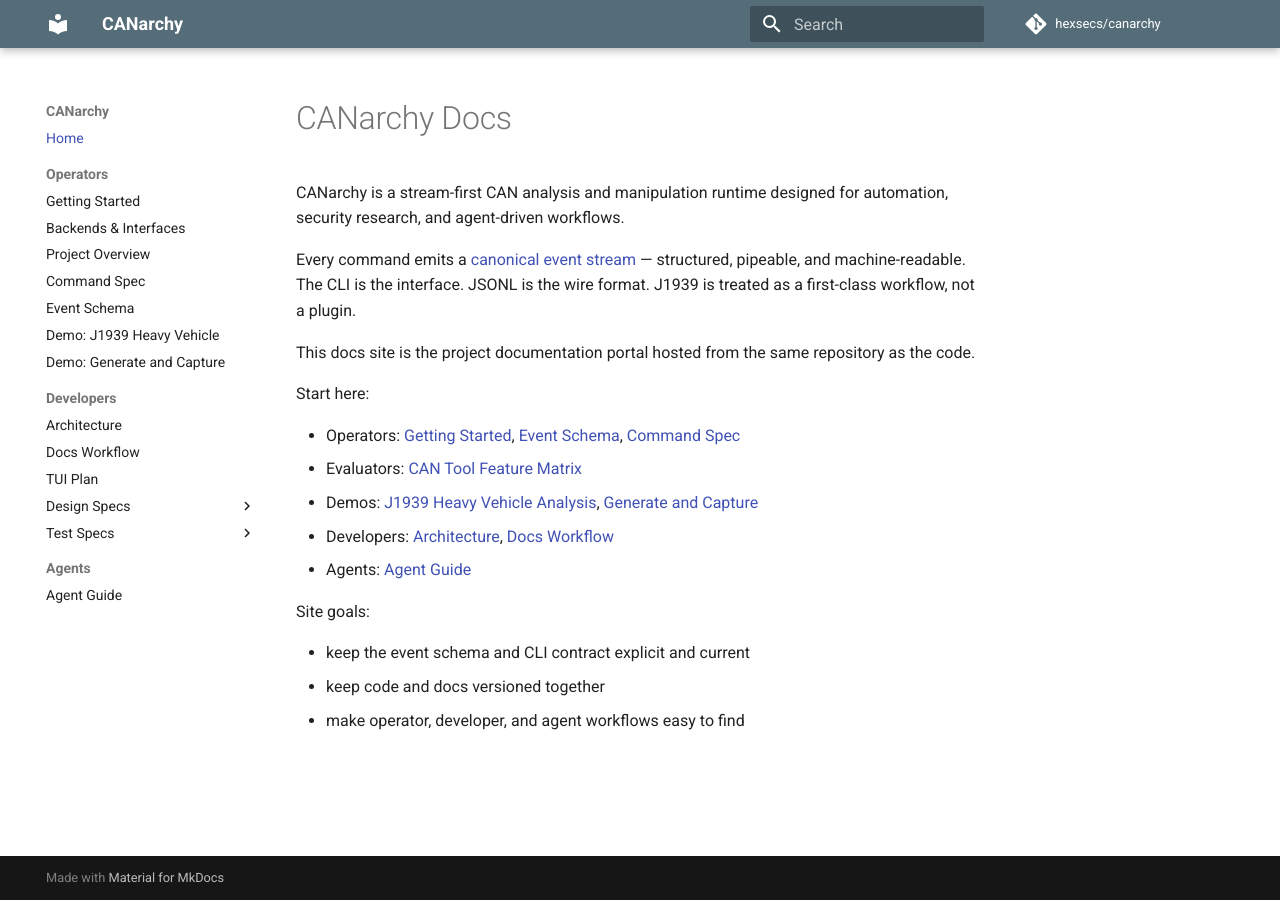
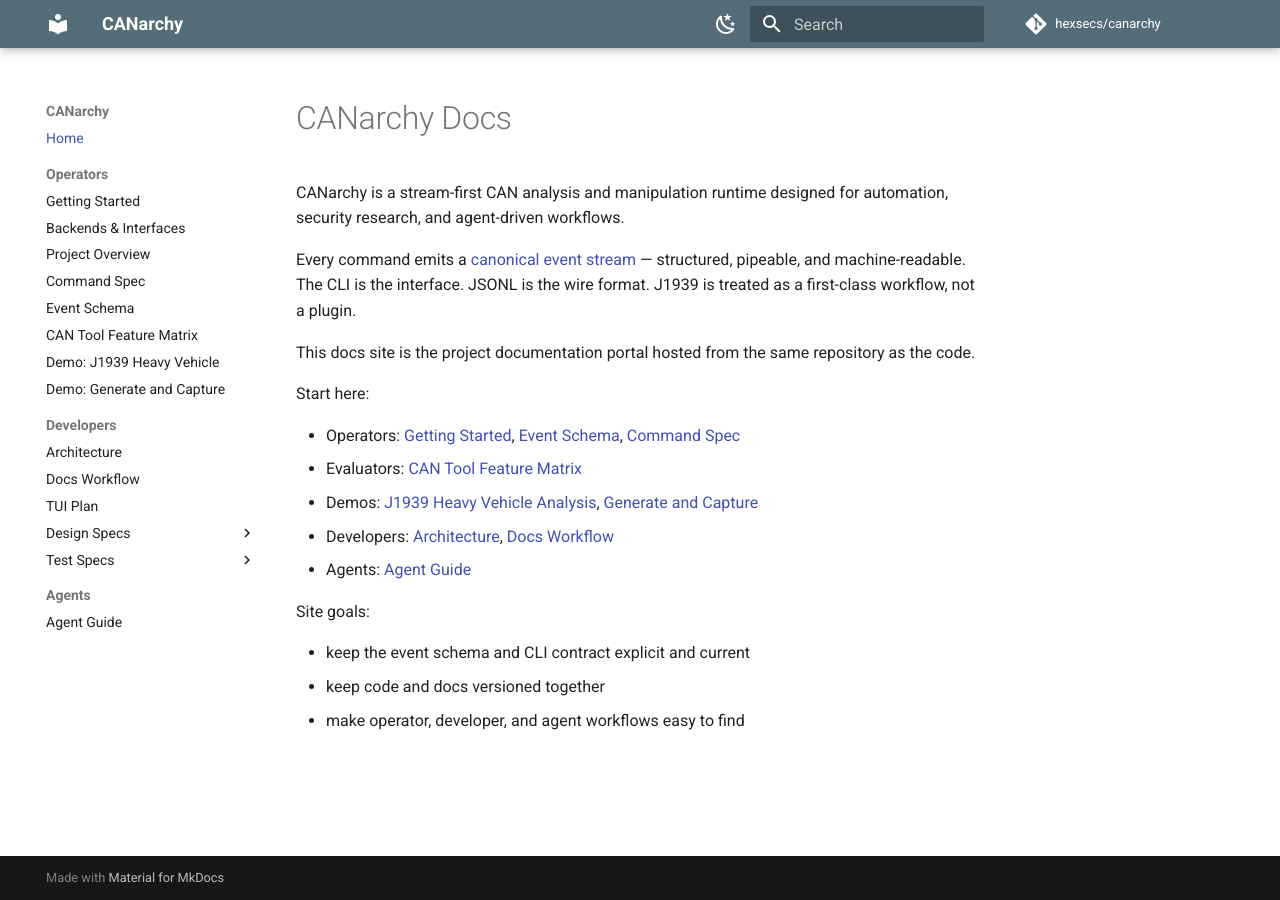
Before and after one commit to hexsecs/canarchy, an MkDocs documentation site: the page built from docs/index.md, in a window 1280 px wide. Built offline with MkDocs 1.6.1 and Material for MkDocs 9.7.7, drawn with Linux system fonts in a browser that asks for light colours; comment, search, counter and statistics services are not loaded.

Commit message:
Add MkDocs theme toggles and nav entries
Update the docs site to support light and dark mode with system preference as the default, and add missing pages to the MkDocs navigation so they are discoverable and strict builds are warning-free. closes #54

```diff
--- a/mkdocs.yml
+++ b/mkdocs.yml
@@ -15,13 +15,26 @@ theme:
     - content.code.copy
   palette:
     - media: "(prefers-color-scheme: light)"
+      toggle:
+        icon: material/weather-night
+        name: Switch to dark mode
       scheme: default
       primary: blue grey
       accent: amber
     - media: "(prefers-color-scheme: dark)"
+      toggle:
+        icon: material/weather-sunny
+        name: Switch to light mode
       scheme: slate
       primary: black
       accent: lime
+    - media: "(prefers-color-scheme)"
+      toggle:
+        icon: material/theme-light-dark
+        name: Use system theme
+      scheme: default
+      primary: blue grey
+      accent: amber
 
 extra_javascript:
   - https://unpkg.com/mermaid@11/dist/mermaid.min.js
@@ -55,6 +68,7 @@ nav:
       - Project Overview: overview.md
       - Command Spec: command_spec.md
       - Event Schema: event-schema.md
+      - CAN Tool Feature Matrix: feature-matrix.md
       - "Demo: J1939 Heavy Vehicle": demo_j1939_heavy_vehicle.md
       - "Demo: Generate and Capture": demo_generate_and_capture.md
   - Developers:
@@ -68,6 +82,8 @@ nav:
           - Gateway Command: design/gateway-command.md
           - Export Command: design/export-command.md
           - Expanded J1939 Workflows: design/j1939-expanded-workflows.md
+          - Composition: design/composition.md
+          - MCP Server: design/mcp-server.md
           - Reverse-Engineering Helpers: design/reverse-engineering-helpers.md
           - Replay Command: design/replay-command.md
           - Session Workflows: design/session-workflows.md
@@ -82,6 +98,7 @@ nav:
           - Gateway Command: tests/gateway-command.md
           - Export Command: tests/export-command.md
           - Expanded J1939 Workflows: tests/j1939-expanded-workflows.md
+          - MCP Server: tests/mcp-server.md
           - Reverse-Engineering Helpers: tests/reverse-engineering-helpers.md
           - Replay Command: tests/replay-command.md
           - Session Workflows: tests/session-workflows.md
```
Also changed, not shown: docs/docs_site.md (+2 -0 lines).
